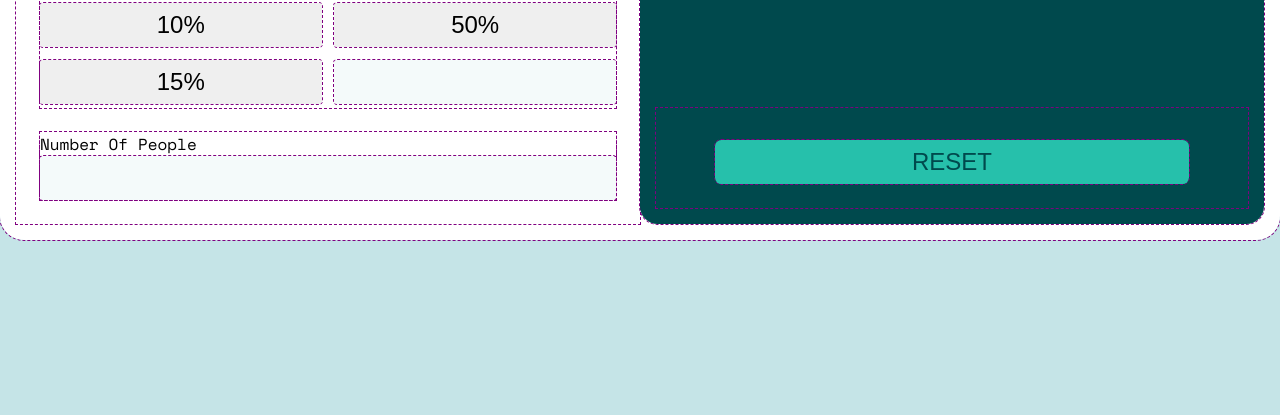
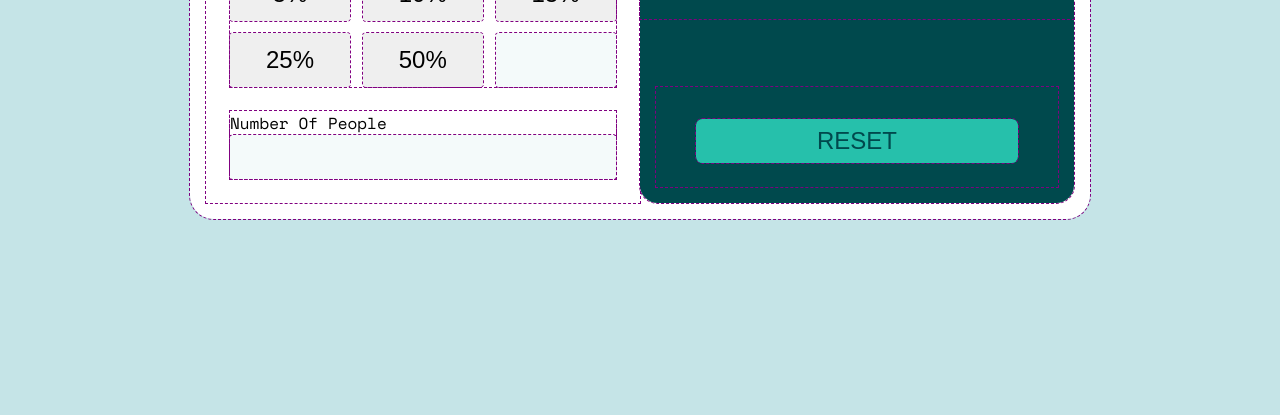
Before and after one commit to Everezze/tip_calculator_app, a plain HTML site: page index.html in a window 1280 px wide. Shown: the part 385-800 px from the top of the page. Drawn offline with nearby package versions, Linux system fonts and the light colour scheme.

Commit message:
adjusted max width to 900px, feels less stretched

```diff
--- a/style.css
+++ b/style.css
@@ -15,7 +15,7 @@ body{
 }
 
 section{
-    max-width: 1400px;
+    max-width: 900px; /*1400px*/
     background-color: hsl(0, 0%, 100%);
     display: flex;
     flex-direction: column;
@@ -126,4 +126,12 @@ section{
         margin: 2rem 1rem 1.5rem;
     }
 
+    .discount button,.discount input{
+        width: calc(31.5% - 0.1rem);
+    }
+
+    .discount{
+        flex-direction: row;
+        height: 120px;
+    }
 }
```
